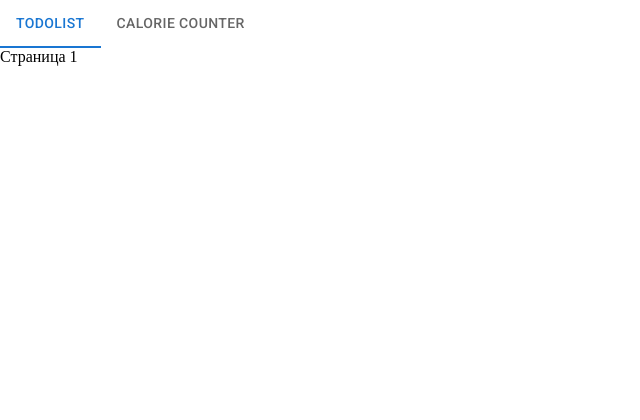
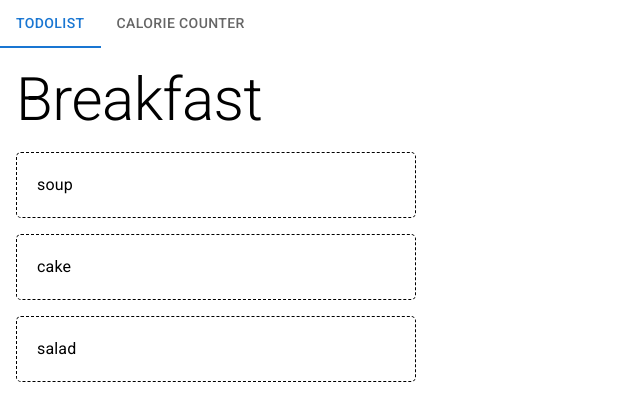
Before and after one commit to kittensgit/my-todo, a React (Create React App) app: page /calorie in a window 1280 px wide. Shown: the top 420 px of the page, without its empty margins (0-640 px from the left). Built offline with nearby package versions, Linux system fonts and the light colour scheme.

Commit message:
Meals, Breakfast

```diff
--- a/src/App.jsx
+++ b/src/App.jsx
@@ -1,7 +1,8 @@
 import React, { useState } from 'react';
-import { Button, Tab, Tabs, Typography } from '@mui/material';
+import { Tab, Tabs } from '@mui/material';
 import TodoPage from './components/pages/TodoPage';
 import { Link, Route, Routes } from 'react-router-dom';
+import CaloriePage from './components/pages/CaloriePage';
 
 const App = () => {
     const [value, setValue] = useState(0);
@@ -16,7 +17,7 @@ const App = () => {
             </Tabs>
             <Routes>
                 <Route path="/" element={<TodoPage />} />
-                <Route path="/calorie" element={<div>Страница 1</div>} />
+                <Route path="/calorie" element={<CaloriePage />} />
             </Routes>
         </div>
     );
--- /dev/null
+++ b/src/components/Breakfast.jsx
@@ -0,0 +1,37 @@
+import { Box, Typography } from '@mui/material';
+import React from 'react';
+
+const Breakfast = () => {
+    const food = [
+        {
+            name: 'soup',
+            calorie: 66,
+        },
+        {
+            name: 'cake',
+            calorie: 344,
+        },
+        {
+            name: 'salad',
+            calorie: 159,
+        },
+    ];
+    return (
+        <Box mx={2} mt={2}>
+            <Typography variant="h2">Breakfast</Typography>
+            <Box>
+                {food.map((f) => (
+                    <Typography
+                        mt={2}
+                        className="todo"
+                        sx={{ border: '1px dashed #000' }}
+                    >
+                        {f.name}
+                    </Typography>
+                ))}
+            </Box>
+        </Box>
+    );
+};
+
+export default Breakfast;
--- /dev/null
+++ b/src/components/Meals.jsx
@@ -0,0 +1,13 @@
+import { Box } from '@mui/material';
+import React from 'react';
+import Breakfast from './Breakfast';
+
+const Meals = () => {
+    return (
+        <Box>
+            <Breakfast />
+        </Box>
+    );
+};
+
+export default Meals;
--- a/src/components/TodoForm.jsx
+++ b/src/components/TodoForm.jsx
@@ -1,7 +1,6 @@
-import { Button, TextField, Typography } from '@mui/material';
+import { Button, TextField } from '@mui/material';
 import React, { useState } from 'react';
 import SelectPriority from './SelectPriority';
-import { Link } from 'react-router-dom';
 
 const TodoForm = ({ addTask, clearTask, priority, changePriority }) => {
     const [value, setValue] = useState('');
--- /dev/null
+++ b/src/components/pages/CaloriePage.jsx
@@ -0,0 +1,12 @@
+import React from 'react';
+import Meals from '../Meals';
+
+const CaloriePage = () => {
+    return (
+        <div>
+            <Meals />
+        </div>
+    );
+};
+
+export default CaloriePage;
```
